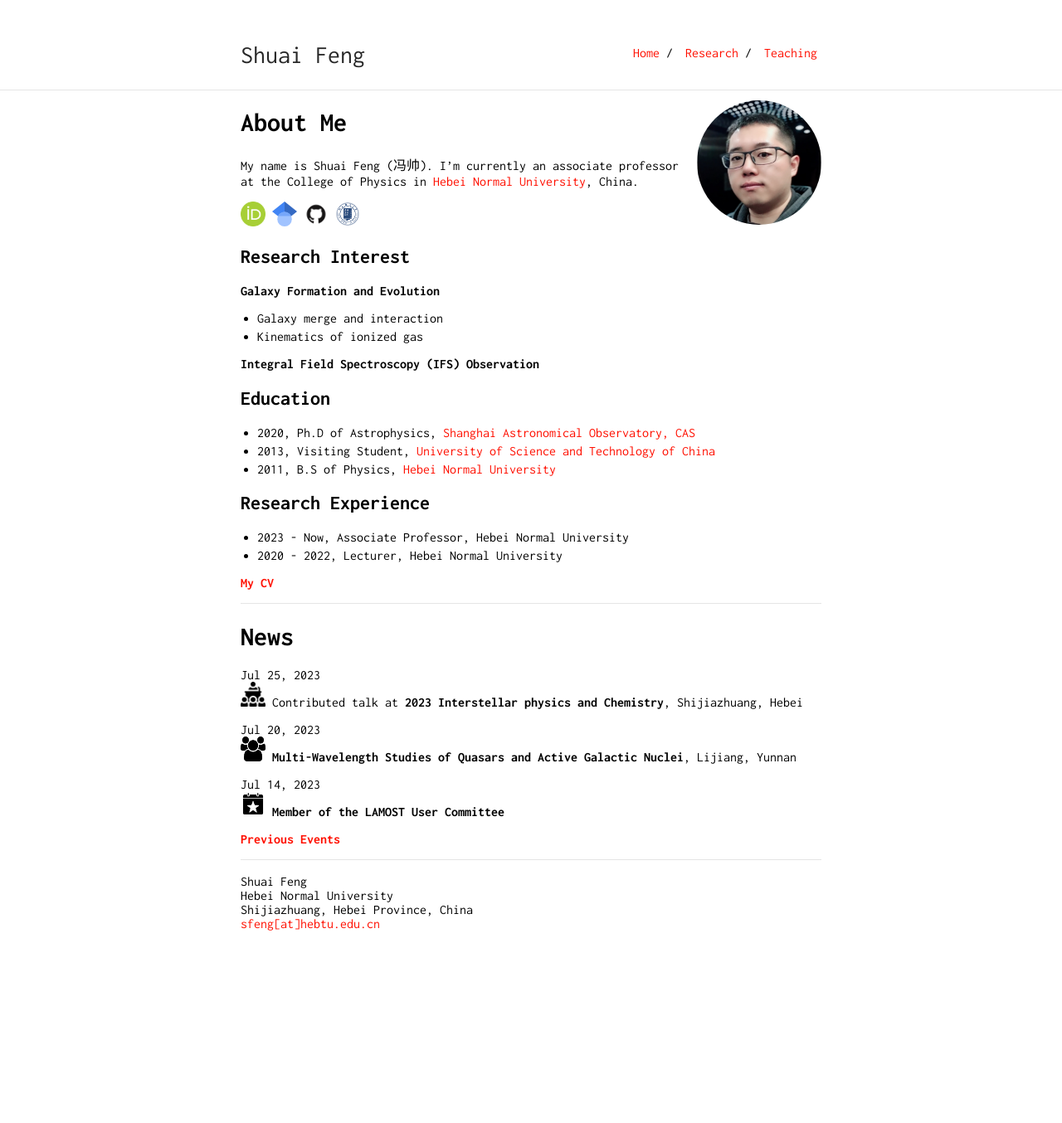
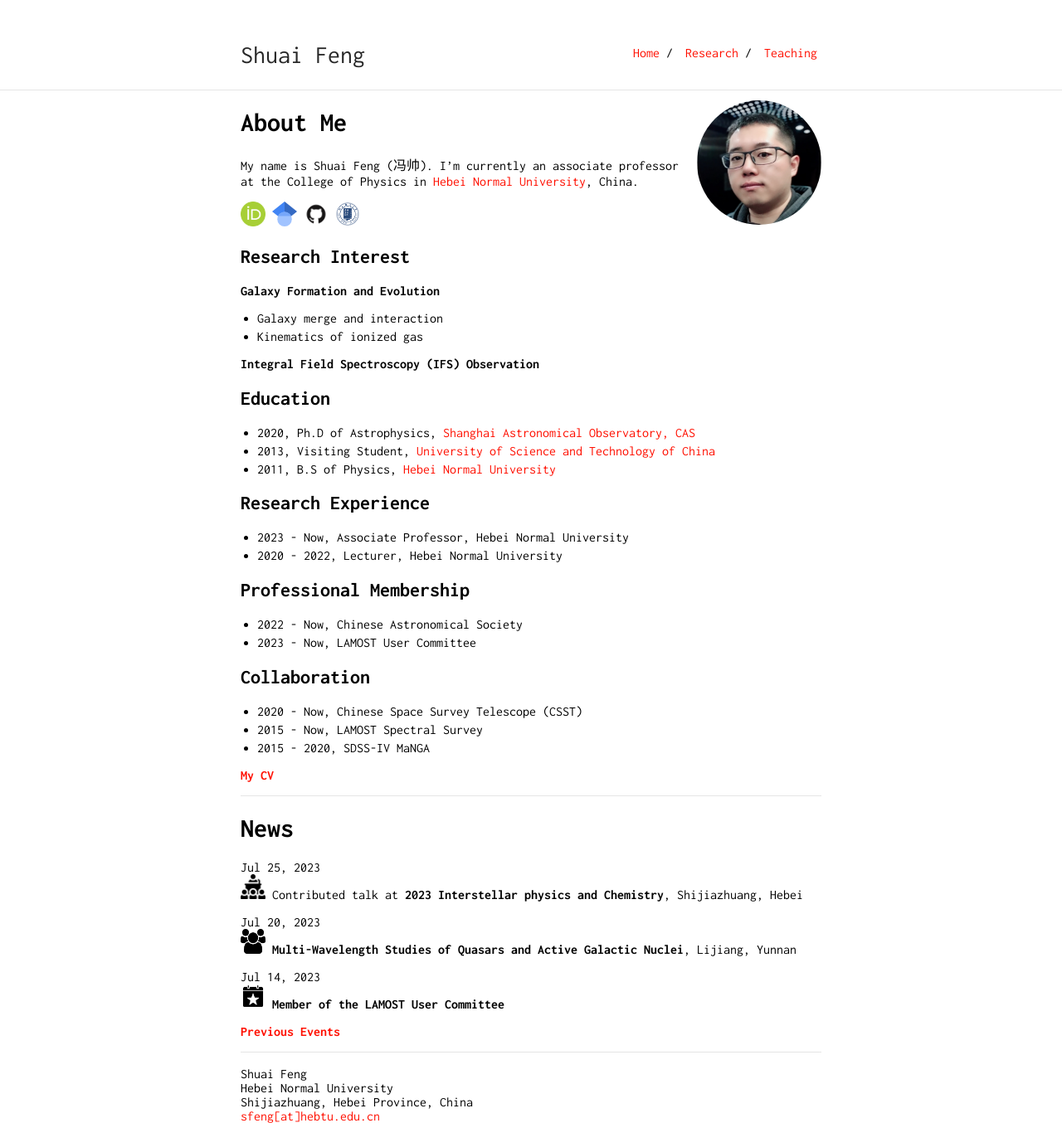
Before and after one commit to fengshuai0210/fengshuai0210.github.io, a Jekyll site: the page built from index.md, in a window 1280 px wide. Shown: the whole page at 83% size. Built offline with Jekyll 4.4.1, drawn with Linux system fonts in a browser that asks for light colours; before the commit the page ends 1122 px from its top, so only the background shows below that.

Commit message:
Update index.md

```diff
--- a/index.md
+++ b/index.md
@@ -30,6 +30,17 @@ My name is Shuai Feng (冯帅). I'm currently an associate professor at the Coll
 * 2023 - Now, Associate Professor, Hebei Normal University
 * 2020 - 2022, Lecturer, Hebei Normal University
 
+## Professional Membership
+
+* 2022 - Now, Chinese Astronomical Society
+* 2023 - Now, LAMOST User Committee
+
+## Collaboration
+
+* 2020 - Now, Chinese Space Survey Telescope (CSST)
+* 2015 - Now, LAMOST Spectral Survey
+* 2015 - 2020, SDSS-IV MaNGA
+
 **[My CV]()**
 
 ----
```
